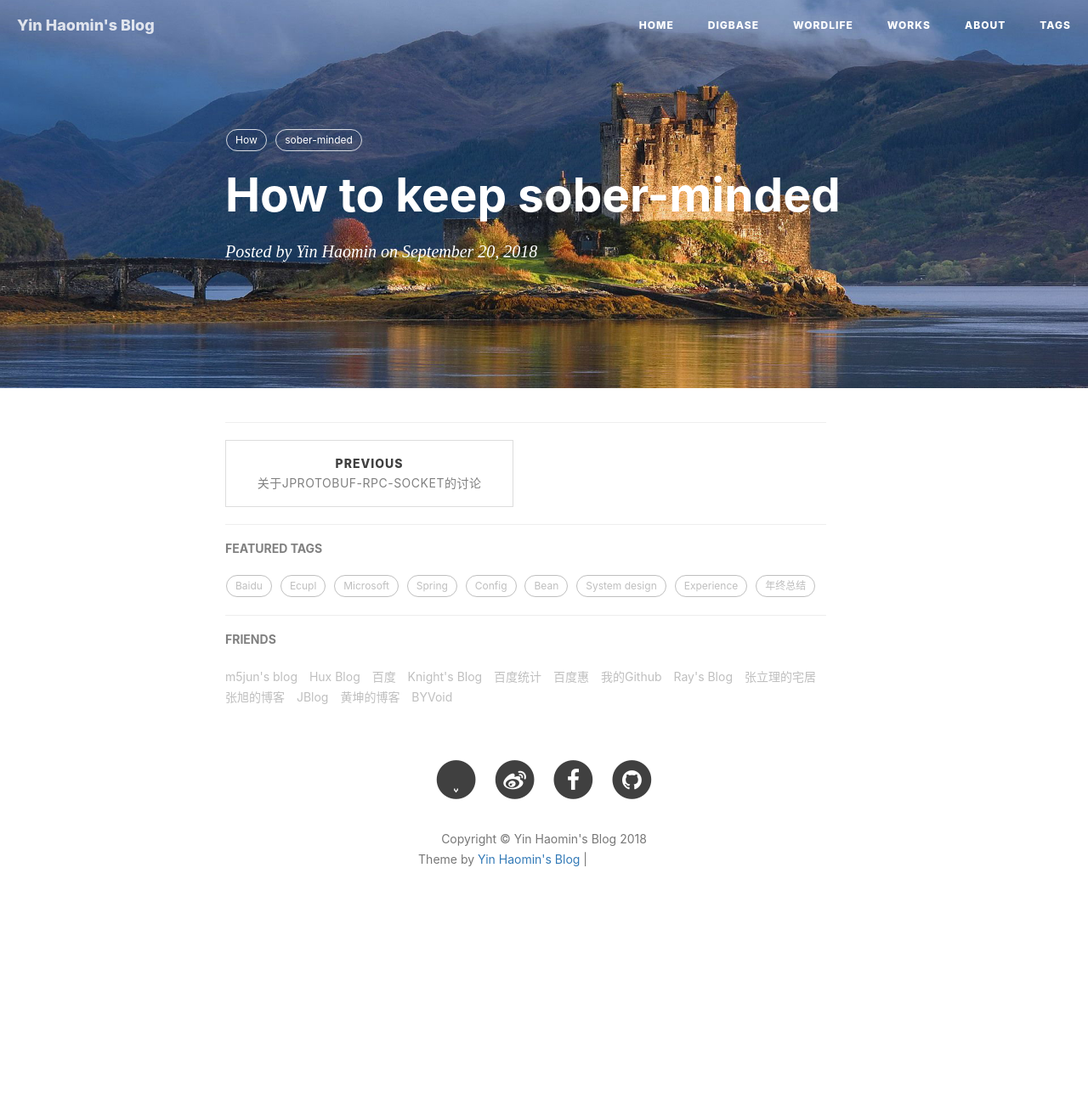
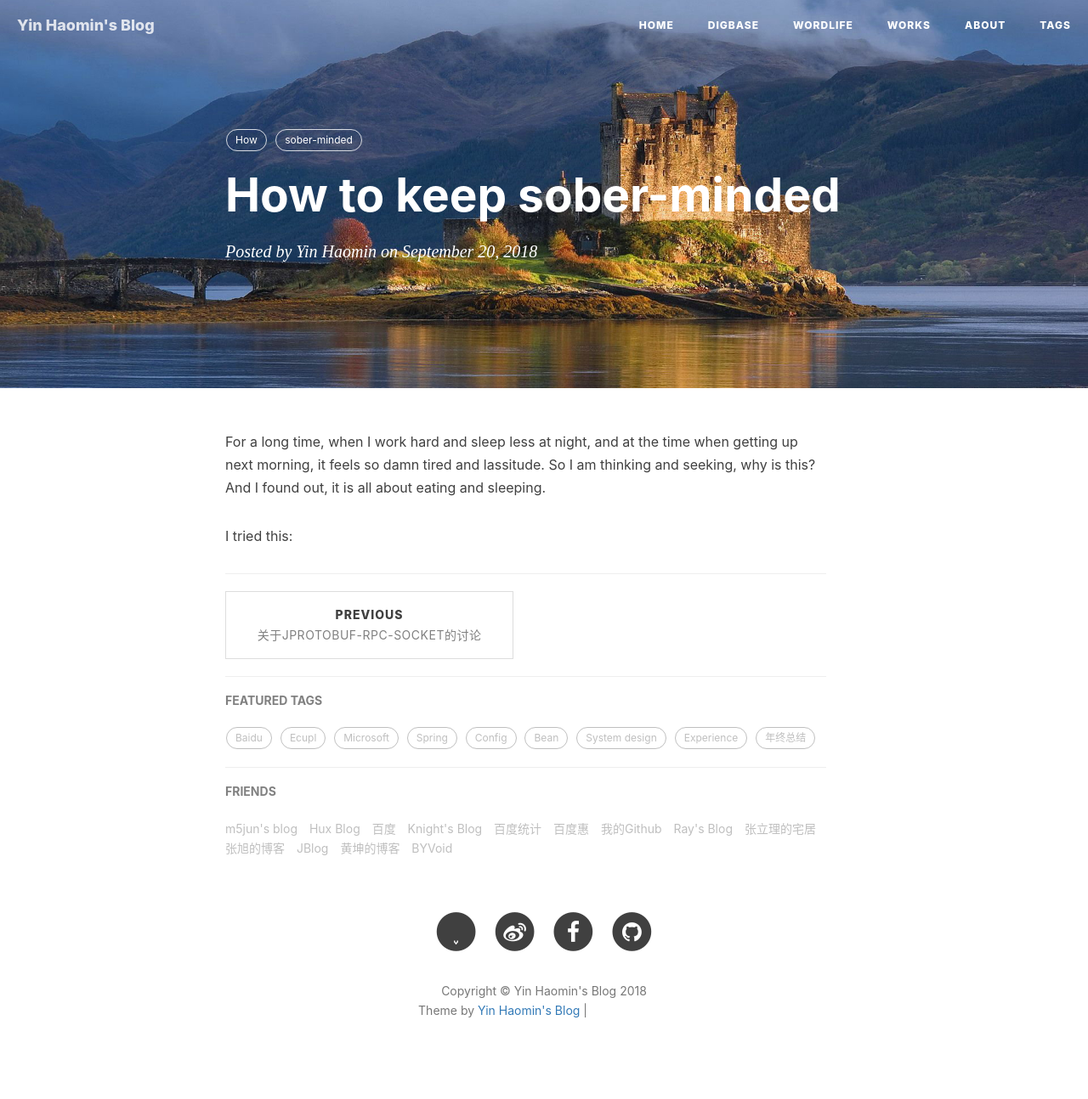
Before and after one commit to yinhaomin/yinhaomin.github.io, a Jekyll site: the page built from _posts/2018-09-20-How to keep sober-minded.md, in a window 1280 px wide. Shown: the whole page at 85% size. Built offline with Jekyll 4.4.1, drawn with Linux system fonts in a browser that asks for light colours; nearby versions of some CDN libraries; comment, search, counter and statistics services are not loaded; before the commit the page ends 1116 px from its top, so only the background shows below that; grey boxes are pictures that could not be loaded.

Commit message:
Update 2018-09-20-How to keep sober-minded.md

```diff
--- a/_posts/2018-09-20-How to keep sober-minded.md
+++ b/_posts/2018-09-20-How to keep sober-minded.md
@@ -8,3 +8,8 @@ tags:
     - How
     - sober-minded
 ---
+
+For a long time, when I work hard and sleep less at night, and at the time when getting up next morning, it feels so damn tired and lassitude. So I am thinking and seeking, why is this? And I found out, it is all about eating and sleeping.<br>
+
+I tried this:
+<br>
```
